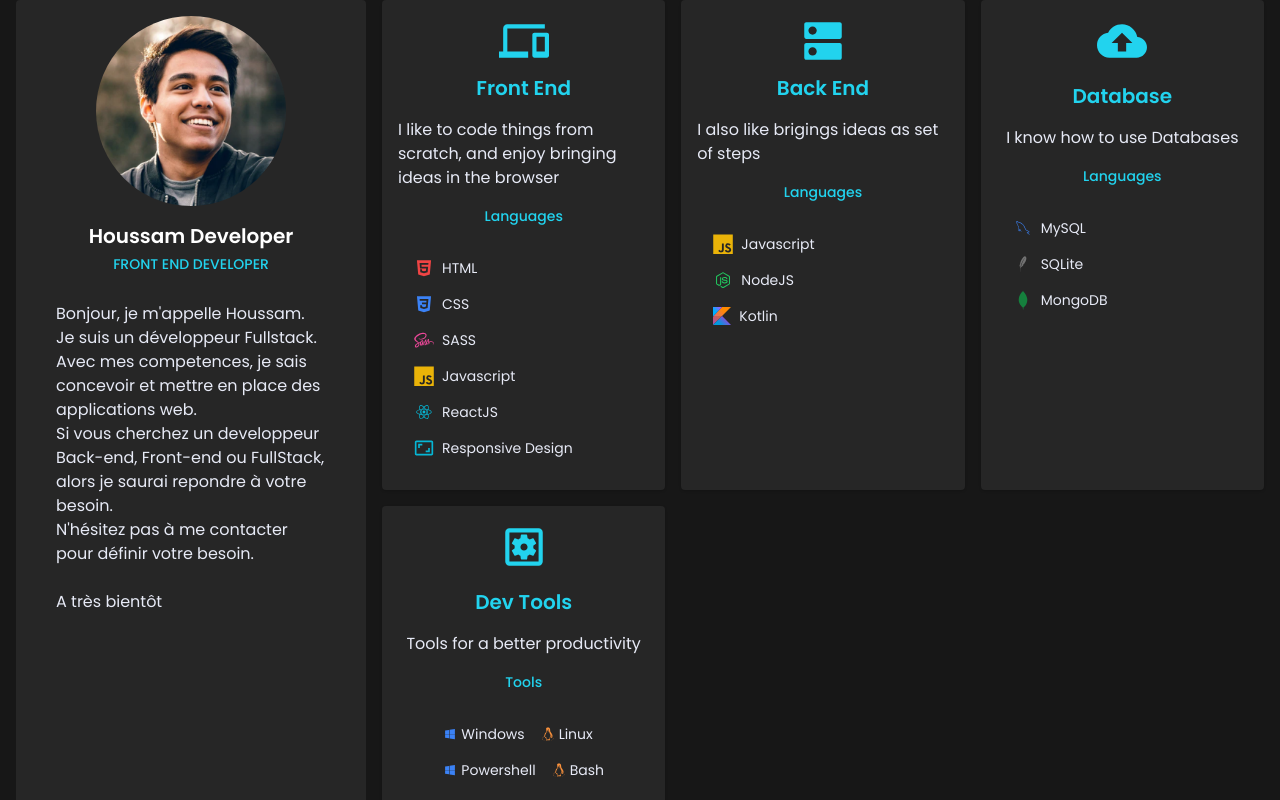
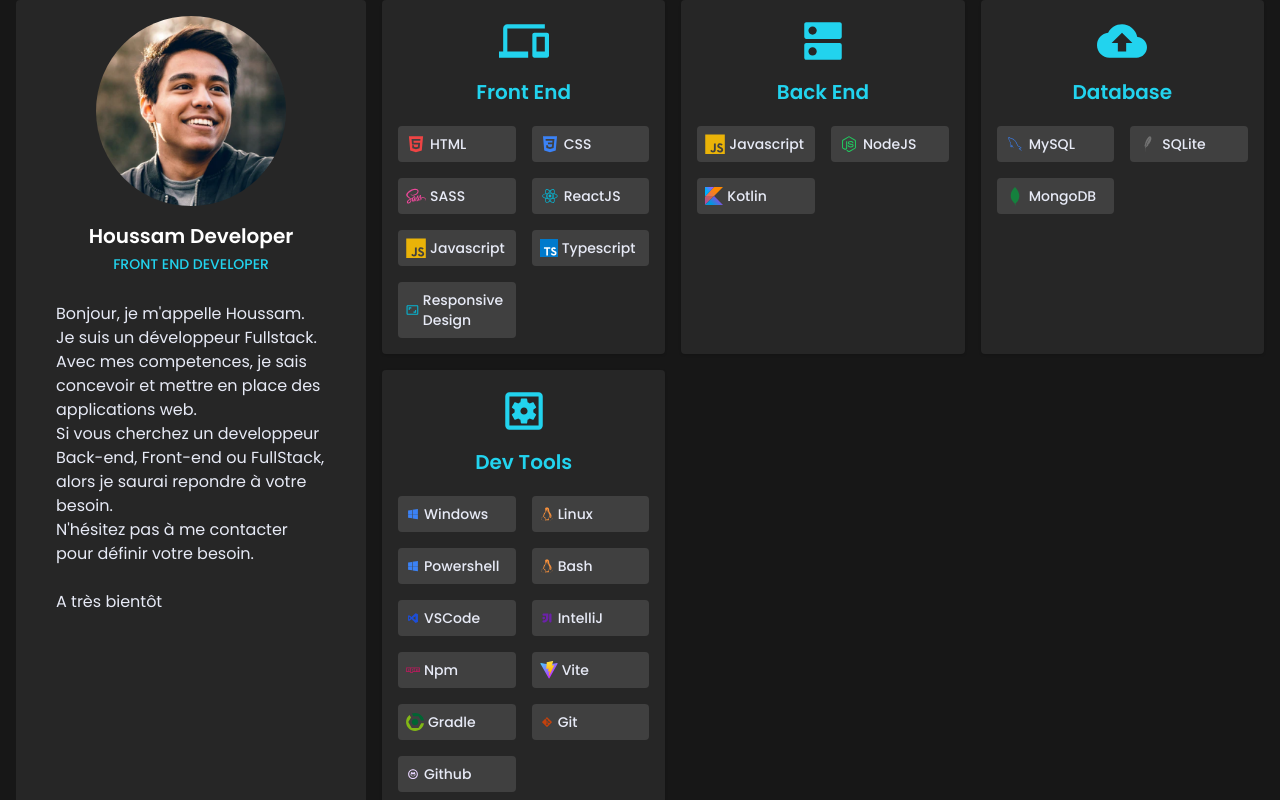
Before and after one commit to houssam-developer/my-portfolio, a React (Vite) app: page / in a window 1280 px wide. Shown: the part 820-1620 px from the top of the page. Built offline with nearby package versions, Linux system fonts and the light colour scheme.

Commit message:
refactor: add skills as object iterable

```diff
--- a/src/App.jsx
+++ b/src/App.jsx
@@ -51,6 +51,74 @@ function App() {
 			quote: 'Gaming brings people together.',
 			quoteAuthor: 'Lisa Su'
 		},
+	]);
+
+	const [skills, setSkills] = useState([
+		{
+			type: 'Front End',
+			typeIcon: <MdOutlinePhonelink size={50} className='text-cyan-400' />,
+			description: 'I like to code things from scratch, and enjoy bringing ideas in the browser',
+			languagesTitle: 'Languages',
+			languages: [
+				{ icon: <DiHtml5 size={20} className='text-red-500' />, tag: 'HTML' },
+				{ icon: <DiCss3 size={20} className='text-blue-500' />, tag: 'CSS' },
+				{ icon: <DiSass size={20} className='text-pink-500' />, tag: 'SASS' },
+				{ icon: <DiReact size={20} className='text-cyan-500' />, tag: 'ReactJS' },
+				{ icon: <DiJsBadge size={20} className='text-yellow-500' />, tag: 'Javascript' },
+				{
+					icon: <img src="src/images/typescript-logo.svg" width={'18px'} height={'18px'} alt="logo of language typescript" />,
+					tag: 'Typescript'
+				},
+				{ icon: <MdAspectRatio size={20} className='text-cyan-500' />, tag: 'Responsive Design' }
+			],
+		},
+		{
+			type: 'Back End',
+			typeIcon: <MdDns size={50} className='text-cyan-400' />,
+			description: 'I like to code things from scratch, and enjoy bringing ideas in the browser',
+			languagesTitle: 'Languages',
+			languages: [
+				{ icon: <DiJsBadge size={20} className='text-yellow-500' />, tag: 'Javascript' },
+				{ icon: <DiNodejsSmall size={20} className='text-green-500' />, tag: 'NodeJS' },
+				{ icon: <img src="src/images/kotlin-logo.svg" width={'18px'} height={'18px'} alt="logo of kotlin language" />, tag: 'Kotlin' }
+			]
+		},
+		{
+			type: 'Database',
+			typeIcon: <MdBackup size={50} className='text-cyan-400' />,
+			description: 'I know how to use Databases',
+			languagesTitle: 'Languages',
+			languages: [
+				{ icon: <DiMysql size={20} className='text-blue-500' />, tag: 'MySQL' },
+				{ icon: <DiSqllite size={20} className='text-neutral-500' />, tag: 'SQLite' },
+				{ icon: <DiMongodb size={20} className='text-green-700' />, tag: 'MongoDB' }
+			]
+		},
+		{
+			type: 'Dev Tools',
+			typeIcon: <MdOutlineSettingsApplications size={50} className='text-cyan-400' />,
+			description: 'Tools for a better productivity',
+			languagesTitle: 'Tools',
+			languages: [
+				{ icon: <DiWindows className=' text-blue-500' />, tag: 'Windows' },
+				{ icon: <DiLinux className=' text-orange-400' />, tag: 'Linux' },
+				{ icon: <DiWindows className=' text-blue-500' />, tag: 'Powershell' },
+				{ icon: <DiLinux className=' text-orange-400' />, tag: 'Bash' },
+				{ icon: <DiVisualstudio className=' text-blue-700' />, tag: 'VSCode' },
+				{ icon: <DiIntellij className=' text-purple-800' />, tag: 'IntelliJ' },
+				{ icon: <DiNpm className=' text-pink-700' />, tag: 'Npm' },
+				{
+					icon: <img src="src/images/vite-logo.svg" width={'18px'} height={'18px'} alt="logo of vite build tool" />,
+					tag: 'Vite'
+				},
+				{
+					icon: <img src="src/images/gradle-logo.svg" width={'18px'} height={'18px'} alt="logo of gradle build tool" />,
+					tag: 'Gradle'
+				},
+				{ icon: <DiGit className=' text-orange-700' />, tag: 'Git' },
+				{ icon: <DiGithub className=' text-purple-200' />, tag: 'Github' }
+			]
+		}
 	]);
 
 	const btnProjectsAll = useRef();
@@ -231,85 +299,25 @@ function App() {
 						</p>
 					</div>
 				</div>
-				<div>
-					<div className='container-box flex flex-col  items-center gap-4'>
-						<div className='flex flex-col items-center gap-2'>
-							<MdOutlinePhonelink size={50} className='text-cyan-400' />
-							<h2 className='font-sans text-xl font-semibold text-cyan-400'>Front End</h2>
-						</div>
-						<p className='text-md font-sans font-normal text-primary flex self-start '>I like to code things from scratch, and enjoy bringing ideas in the browser</p>
-						<h3 className='font-sans text-cyan-400 font-medium text-sm'>Languages</h3>
-						{/* <ul className='flex flex-col items-center gap-3 w-full'> */}
-						<ul className='w-full container-layout-small-grid'>
-							<li className='flex gap-2 text-sm'><DiHtml5 size={20} className='text-red-500' /> <span>HTML</span></li>
-							<li className='flex gap-2 text-sm'><DiCss3 size={20} className='text-blue-500' /> <span>CSS</span></li>
-							<li className='flex gap-2 text-sm'><DiSass size={20} className='text-pink-500' /> <span>SASS</span></li>
-							<li className='flex gap-2 text-sm'><DiJsBadge size={20} className='text-yellow-500' /> <span>Javascript</span></li>
-							<li className='flex gap-2 text-sm'><DiReact size={20} className='text-cyan-500' /> <span>ReactJS</span></li>
-							<li className='flex gap-2 text-sm'><MdAspectRatio size={20} className='text-cyan-500' /> <span>Responsive Design</span></li>
-						</ul>
-					</div>
-					<div className='container-box  flex flex-col items-center gap-4'>
-						<div className='flex flex-col items-center gap-2'>
-							<MdDns size={50} className='text-cyan-400' />
-							<h2 className='font-sans text-xl font-semibold text-cyan-400 '>Back End</h2>
-						</div>
-						<p className='text-md font-sans font-normal text-primary '>I also like brigings ideas as set of steps</p>
-						<h3 className='font-sans text-cyan-400 font-medium text-sm'>Languages</h3>
-						<ul className='w-full container-layout-small-grid'>
-							<li className='flex gap-2 text-sm'><DiJsBadge size={20} className='text-yellow-500' /> <span>Javascript</span></li>
-							<li className='flex gap-2 text-sm'><DiNodejsSmall size={20} className='text-green-500' /> <span>NodeJS</span></li>
-							<li className='flex gap-2 text-sm'>
-								<img src="src/images/kotlin-logo.svg" width={'18px'} height={'18px'} alt="logo of kotlin language" />
-								<span>Kotlin</span>
-							</li>
-						</ul>
-					</div>
+				<ul className='container-layout-grid-four'>
+					{skills.map(it =>
+						<li className='container-box flex flex-col items-center gap-5'>
+							<div className='flex flex-col items-center gap-3'>
+								{it.typeIcon}
+								<h2 className='font-sans text-xl font-semibold text-cyan-400 '>{it.type}</h2>
+							</div>
 
-					<div className='container-box  flex flex-col items-center gap-4'>
-						<MdBackup size={50} className='text-cyan-400' />
-						<h2 className='font-sans text-xl font-semibold text-cyan-400 '>Database</h2>
-						<p className='text-md font-sans font-normal text-primary'>I know how to use Databases</p>
-						<h3 className='font-sans text-cyan-400 font-medium text-sm'>Languages</h3>
-						<ul className='w-full container-layout-small-grid'>
-							<li className='flex gap-2 text-sm'><DiMysql size={20} className='text-blue-500' /> <span>MySQL</span></li>
-							<li className='flex gap-2 text-sm'><DiSqllite size={20} className='text-neutral-500' /> <span>SQLite</span></li>
-							<li className='flex gap-2 text-sm'><DiMongodb size={20} className='text-green-700' /> <span>MongoDB</span></li>
-						</ul>
-					</div>
-					<div className='container-box  flex flex-col items-center gap-4'>
-						<MdOutlineSettingsApplications size={50} className='text-cyan-400' />
-						<h2 className='font-sans text-xl font-semibold text-cyan-400 '>Dev Tools</h2>
-						<p className='text-md font-sans font-normal text-primary'>Tools for a better productivity</p>
-						<h3 className='font-sans text-cyan-400 font-medium text-sm'>Tools</h3>
-						<ul className='w-fill container-layout-small-grid'>
-							<li className='flex gap-4 text-sm'>
+							<ul className='w-full container-layout-small-grid'>
+								{it.languages.map(itArg =>
+									<li
+										className='flex items-center gap-1 text-[12px] font-sans font-medium p-2 bg-neutral-700 rounded sm:text-sm'>{itArg.icon} <span>{itArg.tag}</span></li>)
+								}
+							</ul>
 
-								<span className='flex items-center gap-1'><DiWindows className=' text-blue-500' /> Windows </span>
-								<span className='flex items-center gap-1'><DiLinux className=' text-orange-400' /> Linux </span>
-							</li>
-							<li className='flex gap-4 text-sm'>
-								<span className='flex items-center gap-1'><DiWindows className=' text-blue-500' /> Powershell </span>
-								<span className='flex items-center gap-1'><DiLinux className=' text-orange-400' /> Bash </span>
-							</li>
-							<li className='flex gap-4 text-sm'>
-								<span className='flex items-center gap-1'><DiVisualstudio className=' text-blue-700' /> VSCode </span>
-								<span className='flex items-center gap-1'><DiIntellij className=' text-purple-800' /> IntelliJ </span>
-							</li>
-							<li className='flex gap-4 text-sm'>
-								<span className='flex items-center gap-1'><DiNpm className=' text-pink-700' /> Npm </span>
-								<span className='flex items-center gap-1'><img src="src/images/gradle-logo.svg" width={'18px'} height={'18px'} alt="logo of gradle build tool" /> Gradle </span>
-							</li>
-
-							<li className='flex gap-2 text-sm'>
-								<span className='flex items-center gap-1'><DiGit className=' text-orange-700' /> Git </span>
-								<span className='flex items-center gap-1'><DiGithub className=' text-purple-200' /> Github </span>
-							</li>
-
-						</ul>
-					</div>
-
-				</div>
+						</li>
+					)
+					}
+				</ul>
 			</section>
 
 
--- a/src/App.scss
+++ b/src/App.scss
@@ -47,11 +47,15 @@
 }
 
 .container-layout-small-grid {
-	padding: 1em;
 	display: grid;
-	grid-template-columns: repeat(auto-fit, minmax(150px, 1fr));
+	grid-template-columns: repeat(auto-fit, minmax(100px, 1fr));
 	gap: 1em;
 }
+
+
+
+
+
 
 .btn-shadow {
 	@apply px-4 py-2 border-[1px] rounded font-sans font-semibold text-sm text-white bg-transparent border-neutral-500 transition-shadow;
```
Also changed, not shown: src/images/typescript-logo.svg (added), src/images/vite-logo.svg (added).
